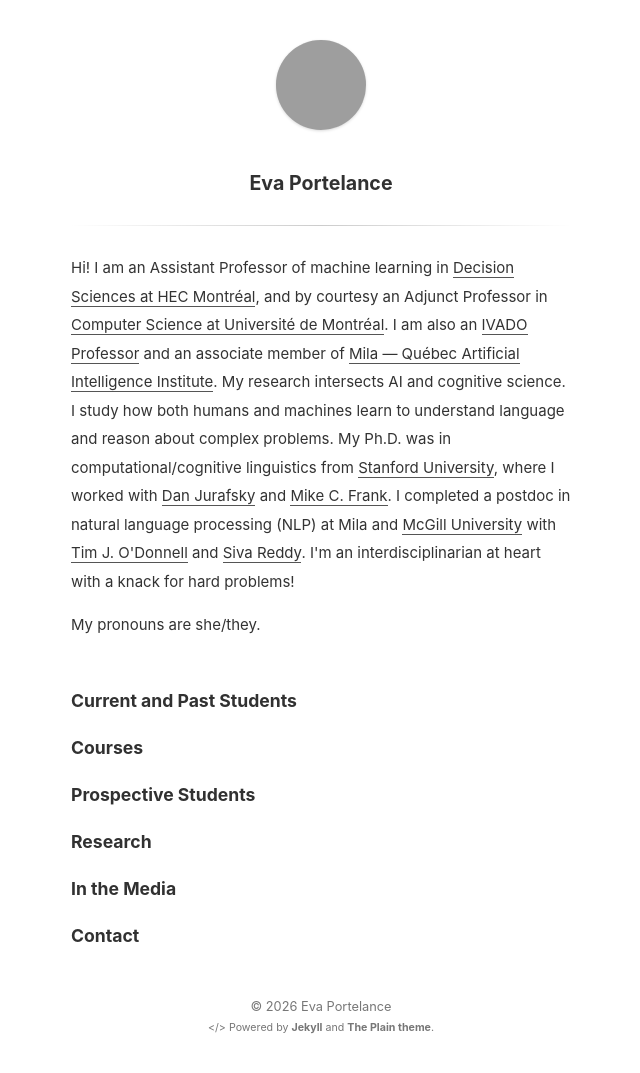
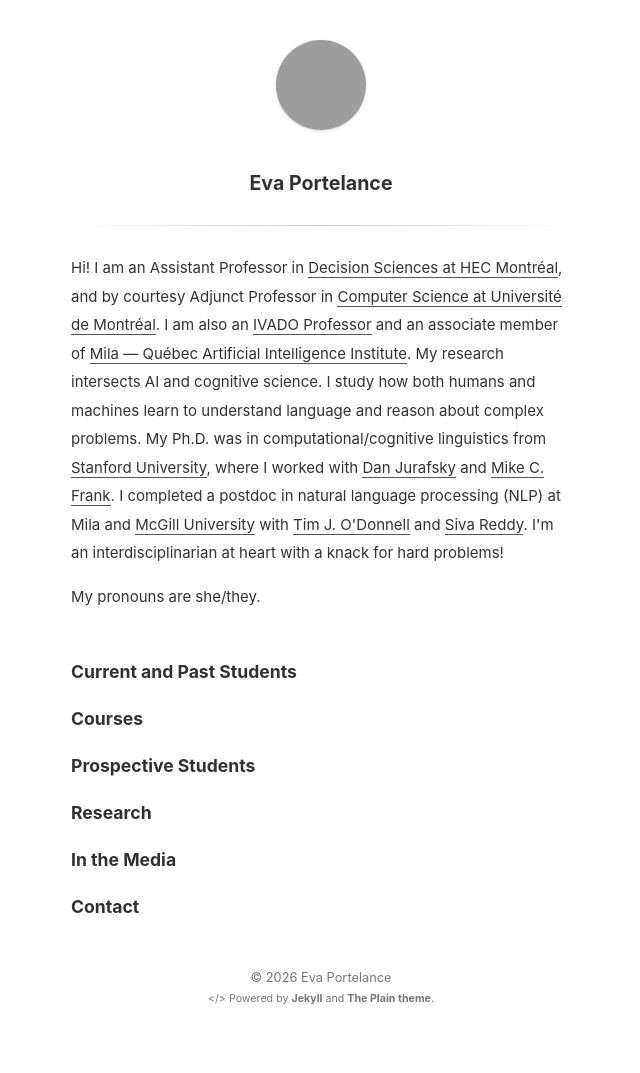
Before and after one commit to evaportelance/evaportelance.github.io, a Jekyll site: the page built from index.html, in a window 1280 px wide, cut to the strip 0-1073 px from the top of the page. Shown: the whole strip, without its empty margins (319-959 px from the left). Built offline with Jekyll 4.4.1, drawn with Linux system fonts in a browser that asks for light colours; after the commit the page ends 1044 px from its top, so only the background shows below that; grey boxes are pictures that could not be loaded.

Commit message:
update publications students may 2026

```diff
--- a/index.html
+++ b/index.html
@@ -12,7 +12,7 @@
 		<section>
 			<!-- <h1>Hello, <span class="nl"></span>we are here to help you.</h1> -->
 			<p>
-				Hi! I am an Assistant Professor of machine learning in <a href="https://www.hec.ca/mqg/index.html">Decision Sciences at HEC Montréal</a>, and by courtesy an Adjunct Professor in <a href="https://diro.umontreal.ca/accueil/">Computer Science at Université de Montréal</a>. I am also an <a href="https://ivado.ca/en/ivado-professors/">IVADO Professor</a> and an associate member of <a href="https://mila.quebec/en/">Mila — Québec Artificial Intelligence Institute</a>. My research intersects AI and cognitive science. I study how both humans and machines learn to understand language and reason about complex problems.  My Ph.D. was in computational/cognitive linguistics from <a href="https://www.stanford.edu/">Stanford University</a>, where I worked with <a href="https://web.stanford.edu/~jurafsky/">Dan Jurafsky</a> and <a href="https://web.stanford.edu/~mcfrank/">Mike C. Frank</a>. I completed a postdoc in natural language processing (NLP) at Mila and <a href="https://www.mcgill.ca/">McGill University</a> with <a href="https://todonnell.github.io/">Tim J. O'Donnell</a> and <a href="https://sivareddy.in/">Siva Reddy</a>. I'm an interdisciplinarian at heart with a knack for hard problems!
+				Hi! I am an Assistant Professor in <a href="https://www.hec.ca/mqg/index.html">Decision Sciences at HEC Montréal</a>, and by courtesy Adjunct Professor in <a href="https://diro.umontreal.ca/accueil/">Computer Science at Université de Montréal</a>. I am also an <a href="https://ivado.ca/en/ivado-professors/">IVADO Professor</a> and an associate member of <a href="https://mila.quebec/en/">Mila — Québec Artificial Intelligence Institute</a>. My research intersects AI and cognitive science. I study how both humans and machines learn to understand language and reason about complex problems.  My Ph.D. was in computational/cognitive linguistics from <a href="https://www.stanford.edu/">Stanford University</a>, where I worked with <a href="https://web.stanford.edu/~jurafsky/">Dan Jurafsky</a> and <a href="https://web.stanford.edu/~mcfrank/">Mike C. Frank</a>. I completed a postdoc in natural language processing (NLP) at Mila and <a href="https://www.mcgill.ca/">McGill University</a> with <a href="https://todonnell.github.io/">Tim J. O'Donnell</a> and <a href="https://sivareddy.in/">Siva Reddy</a>. I'm an interdisciplinarian at heart with a knack for hard problems!
 			</p>
 			<p>
 				My pronouns are she/they.
--- a/lab.html
+++ b/lab.html
@@ -16,7 +16,6 @@
 			<li>Aaron Shah (Research intern - McGill University)</li>
 			<li>Nicolas Bosteels (MSc Computer Science - Université de Montréal)</li>
 			<li>Nicolas Goulet (PhD Data Science - HEC Montréal)</li>
-			<li>Judith Magali Condor Untiveros (MSc Data Science (project) - HEC Montréal), co-supervised with Prof. Laurent Charlin</li>
 			</ul>
 		</p>
 	</div>
@@ -27,6 +26,7 @@
 		<h4>Alumni</h4>
 		<p>
 			<ul>
+			<li>Judith Magali Condor Untiveros (2026 MSc Data Science - HEC Montréal), co-supervised with Prof. Laurent Charlin</li>
 			<li>Gabriel Jobert (2025 MSc Data Science - HEC Montréal)</li>
 			</ul>
 		</p>
--- a/research.html
+++ b/research.html
@@ -17,7 +17,7 @@
 	<div>
 		<h3>Publications</h3>
 		<p>
-			<a>Gifford, I., A. Shah, C. Chen, T. Kassab Bachi, <b>E. Portelance.</b> (accepted, 2026). Revisiting Age of Acquisition in Curriculum Learning: Disentangling Lexical Features and Semantic Structure. <i>Proceedings of conference Computational Natural Language Learning (CoNLL)</i>. (Contact me for preprint).</a>
+			<a href="https://openreview.net/pdf?id=XGaBikN7bt"></ahref>Gifford, I., A. Shah, C. Chen, T. Kassab Bachi, <b>E. Portelance.</b> (2026). Revisiting Age of Acquisition in Curriculum Learning: Disentangling Lexical Features and Semantic Structure. <i>Proceedings of conference Computational Natural Language Learning (CoNLL)</i>.</a>
 		</p>
 		<p>
 			<a href="https://www.nature.com/articles/s43588-025-00861-2"><b>Portelance, E.</b>, M. Jasbi. (2025). On the compatibility of generative AI and generative linguistics. <i>Nature Computational Science</i>. (Contact me for preprint).</a>
```
Also changed, not shown: 4 other files.
